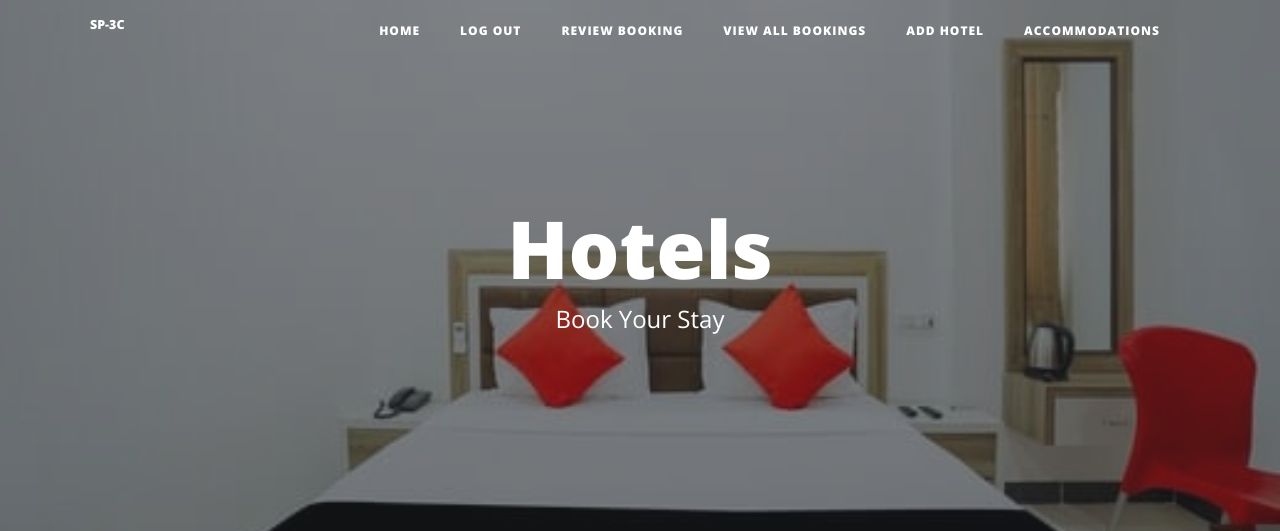
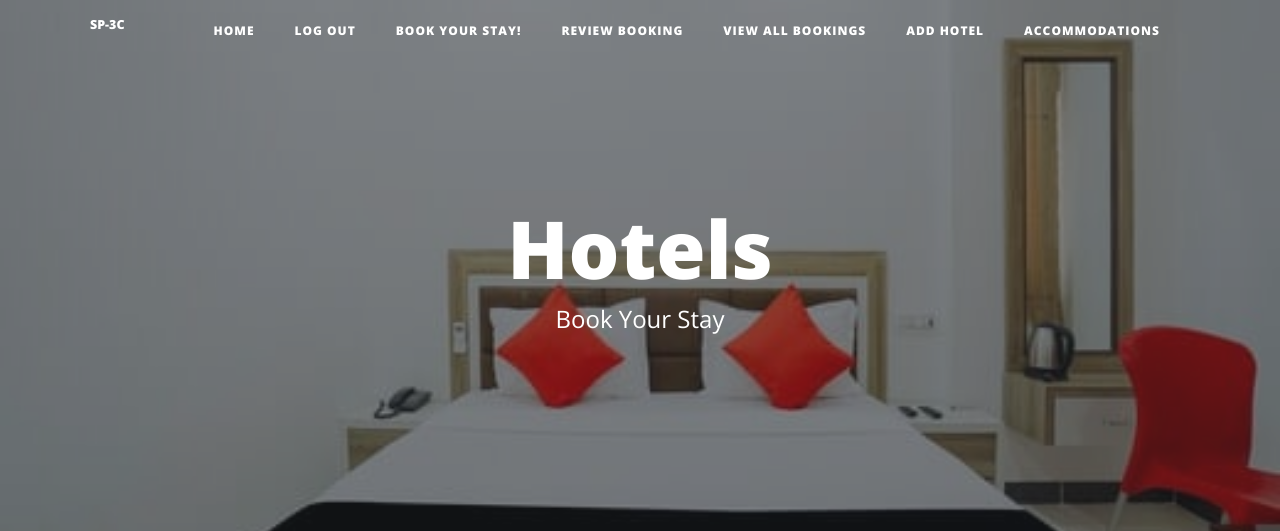
Before and after one commit to laveen01/sp-3c_yatra-1, a Flask app: page /add_hotels in a window 1280 px wide. Shown: the top 531 px of the page. Run offline with Flask 2, Linux system fonts and the light colour scheme; the visitor is signed in with stand-in values (Sample User, id 1); data comes from the database, SQL or seed files in the repository; some libraries are stand-ins or nearby versions.

Commit message:
Update header.html

```diff
--- a/templates/header.html
+++ b/templates/header.html
@@ -8,7 +8,7 @@
   <meta name="description" content="">
   <meta name="author" content="">
 
-  <title>SP-3C Dwarka Yatra, 2025</title>
+  <title>SP-3C Kartik Yatra, 2023</title>
 
   <!-- Bootstrap core CSS -->
   <link href="{{ url_for('static', filename='vendor/bootstrap/css/bootstrap.min.css') }}" rel="stylesheet">
@@ -56,9 +56,9 @@
 
           {% if current_user.id != 2 and current_user.email != 'view_all_bookings@gmail.com': %}
 
-<!--               <li class="nav-item">
+              <li class="nav-item">
                 <a class="nav-link" href="{{ url_for('do_booking') }}">Book Your Stay!</a>
-              </li> -->
+              </li>
 
               <li class="nav-item">
                 <a class="nav-link" href="{{ url_for('review_booking') }}">Review Booking</a>
@@ -66,7 +66,13 @@
 
           {% endif %}
 
+          {% if current_user.id == 2: %}
 
+              <li class="nav-item">
+                <a class="nav-link" href="{{ url_for('verify_booking') }}">Verify Booking</a>
+              </li>
+
+          {% endif %}
 
 
           {% if current_user.id < 3 or current_user.email == 'view_all_bookings@gmail.com': %}
```
